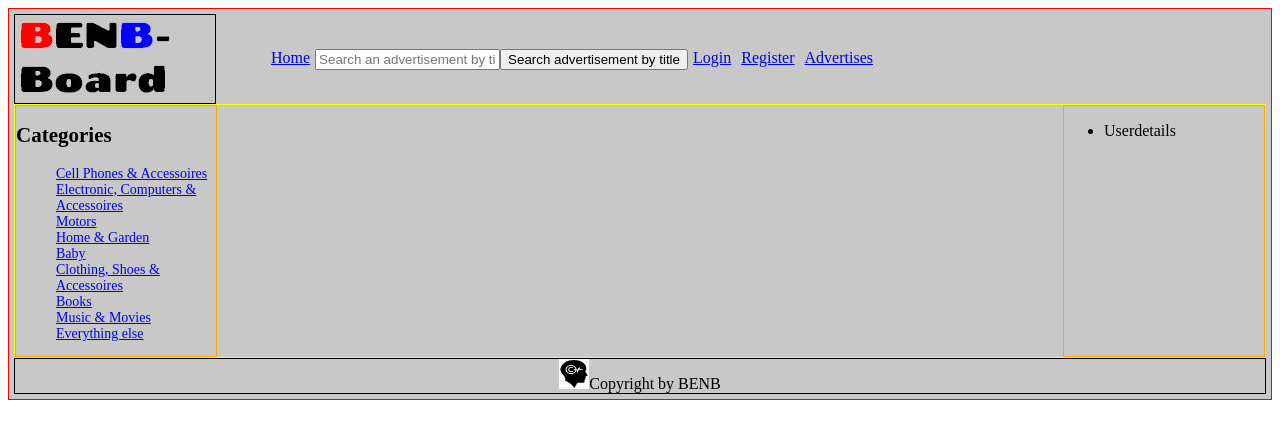
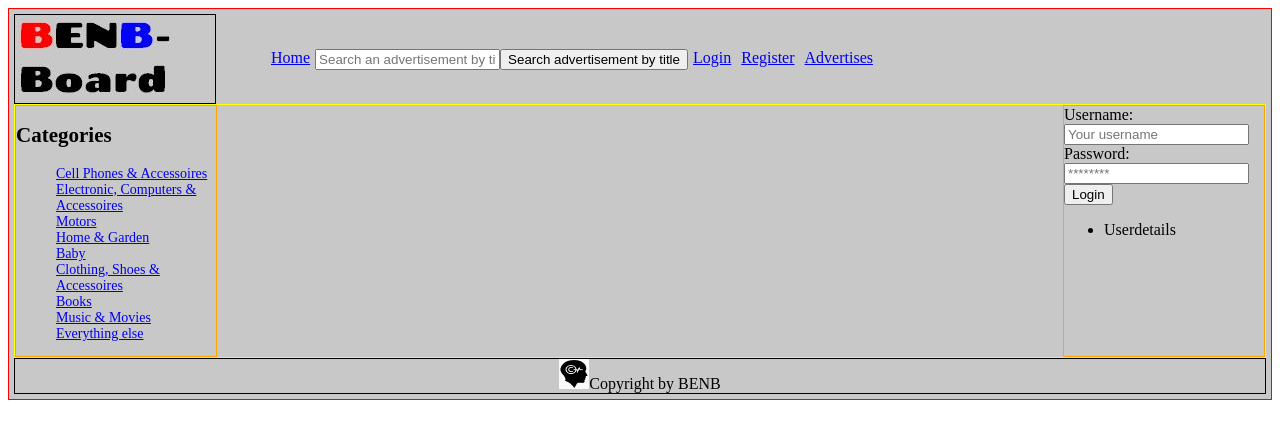
Before and after one commit to englerthe/BENB-Board, a React (Create React App) app in the folder client/: page / in a window 1280 px wide. Shown: the top 438 px of the page. Built offline with nearby package versions, Linux system fonts and the light colour scheme; no server answers; a web font is replaced by a local one.

Commit message:
bugfixing done, working state

```diff
--- a/client/src/App.tsx
+++ b/client/src/App.tsx
@@ -62,11 +62,10 @@ export default class App extends React.PureComponent<IProps> {
           <Switch>
             <Route path="/showadvertises" component={ShowAllAdvertises} />
             <Route path="/register" component={Register} /> {/* mitte mitte */}
-
           </Switch>
-
           <div className="container-userdetails">
-            <Route path="/login" component={Login} />
+            <Route path="/" component={Login} />
+            {/*<Route path="/login" component={Login} />*/}
             <Userdetails />
           </div> {/* mitte rechts */}
         </div>
```
Also changed, not shown: 17 other files (tests, documents, lock files or other folders).
